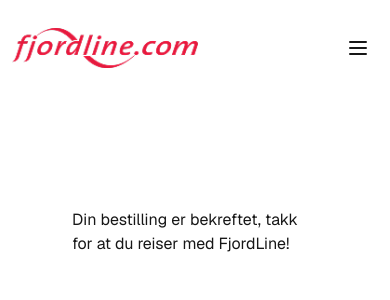
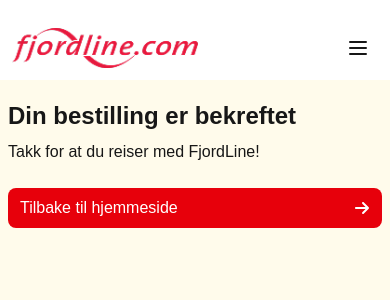
Before and after one commit to RasmusKodehode/case-ferry-booking, a Next.js app: page /checkout in a window 390 px wide. Shown: the top 300 px of the page. Built offline with nearby package versions, Linux system fonts and the light colour scheme.

Commit message:
checkout page mobile and desktop design

```diff
--- a/app/checkout/page.tsx
+++ b/app/checkout/page.tsx
@@ -2,13 +2,20 @@
 
 import Image from "next/image";
 import Link from "next/link";
+import { FaArrowRight } from "react-icons/fa6";
 
 export default function Checkout() {
   return (
-    <div className="flex flex-col flex-1 items-center justify-center bg-zinc-50 font-sans">
-      <main className="flex flex-1 w-full flex-col items-center justify-between px-18 py-32 bg-white sm:items-start">
-        Din bestilling er bekreftet, takk for at du reiser med FjordLine!
-      </main>
-    </div>
+    <main className="flex flex-col items-baseline flex-1 w-full gap-2 p-2 bg-amber-50 md:px-20 md:justify-center">
+      <h2 className="pt-3 text-2xl font-bold">Din bestilling er bekreftet</h2>
+      <p>Takk for at du reiser med FjordLine!</p>
+      <Link
+        href="/"
+        className="flex flex-row items-center justify-between w-full px-3 py-2 mt-4 text-white bg-red-600 rounded-lg md:py-6 md:px-5 md:rounded-2xl md:w-fit md:gap-5"
+      >
+        Tilbake til hjemmeside
+        <FaArrowRight />
+      </Link>
+    </main>
   );
 }
```
